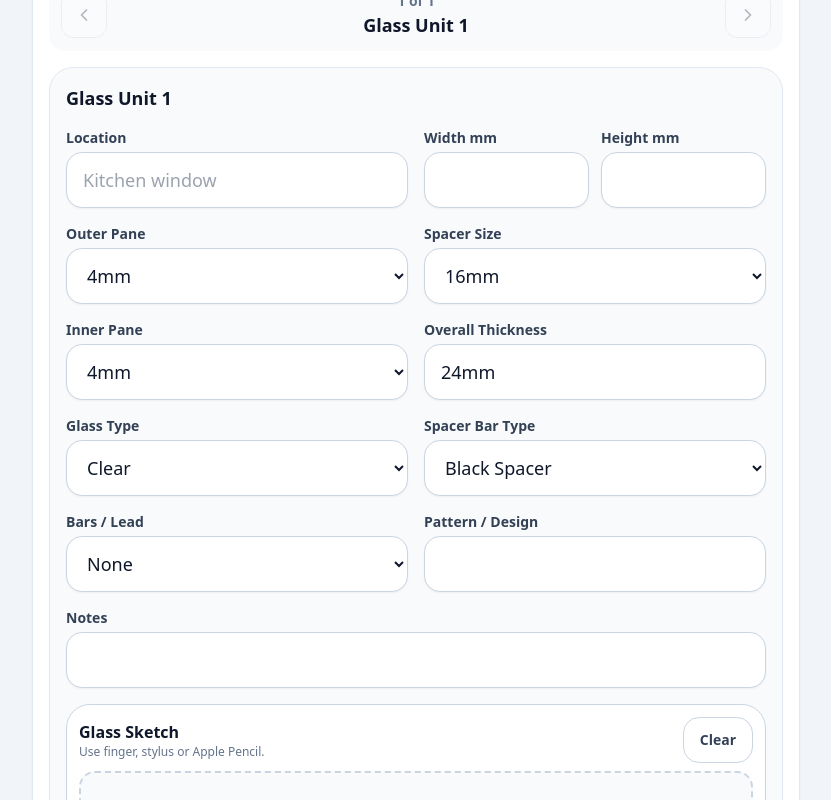
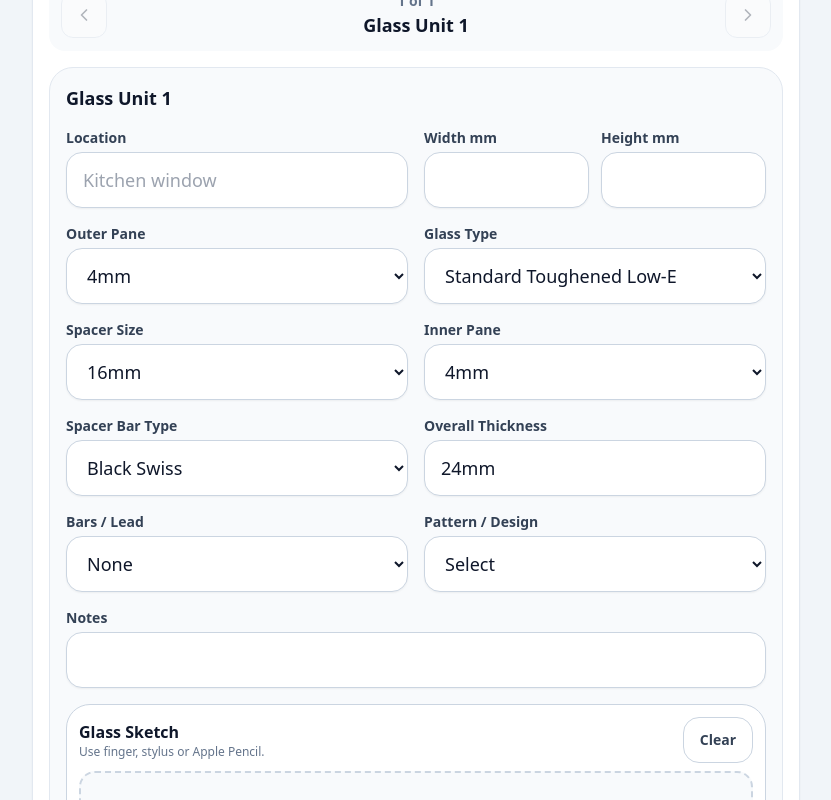
Before and after one commit to benjigtw2012/GTW-Service, a Next.js app: page / in a window 1280 px wide. Shown: the part 860-1660 px from the top of the page, without its empty margins (224-1055 px from the left). Built offline with nearby package versions, Linux system fonts and the light colour scheme.

Commit message:
Update page.js

```diff
--- a/app/page.js
+++ b/app/page.js
@@ -77,9 +77,36 @@ const otherItems = [
 
 const paneThicknessOptions = ["4mm", "6mm", "6.4mm Laminated", "8mm", "10mm", "Other"];
 const spacerSizeOptions = ["6mm", "8mm", "10mm", "12mm", "14mm", "16mm", "18mm", "20mm", "Other"];
-const spacerBarOptions = ["Black Spacer", "Silver Spacer", "Warm Edge Spacer", "Black Swiss Spacer", "Ali Spacer (Any Colour)", "Other"];
-const decorativeBarOptions = ["None", "Black Swiss Bars", "All Colour Ali Bars", "Georgian Bars", "Lead Work", "Other"];
-const glassTypeOptions = ["Clear", "Low-E", "Toughened", "Laminated", "Pattern", "Obscure", "Other"];
+const spacerBarOptions = ["Black Swiss", "Silver Ali", "Black Ali", "White Ali", "Other - check notes"];
+const decorativeBarOptions = ["None", "18mm G Bar", "25mm G Bar", "Lead"];
+const glassTypeOptions = ["Standard Toughened Low-E", "Acoustic", "Laminated", "Single Glaze"];
+
+const patternOptions = [
+  "",
+  "Satin",
+  "Stippolyte",
+  "Arctic",
+  "Autumn",
+  "Cassini",
+  "Chantilly",
+  "Charcoal Sticks",
+  "Contora",
+  "Cotswold",
+  "Digital",
+  "Everglade",
+  "Flemish",
+  "Florielle",
+  "Mayflower",
+  "Minster",
+  "Oak",
+  "Pelerine",
+  "Reeded",
+  "Sycamore",
+  "Taffeta",
+  "Tribal",
+  "Warwick",
+  "Other - check notes",
+];
 
 function todayUk() {
   return new Date().toLocaleDateString("en-GB");
@@ -109,10 +136,11 @@ function emptyGlassRow() {
     spacerSize: "16mm",
     innerPane: "4mm",
     overallThickness: "24mm",
-    type: "Clear",
+    type: "Standard Toughened Low-E",
     spacerBar: "Black Spacer",
     decorativeBar: "None",
    pattern: "",
+barColour: "",
     notes: "",
     sketchImage: "",
   };
@@ -617,8 +645,25 @@ export default function MobileWindowDoorSurveyApp() {
       glassRows: prev.glassRows.map((row) => {
         if (row.id !== id) return row;
         const updated = { ...row, [key]: value };
+        if (key === "type" && value === "Single Glaze") {
+  updated.spacerSize = "";
+  updated.innerPane = "";
+  updated.spacerBar = "";
+  updated.overallThickness = updated.outerPane || "";
+}
+
+if (key === "type" && value !== "Single Glaze") {
+  updated.spacerSize = updated.spacerSize || "16mm";
+  updated.innerPane = updated.innerPane || "4mm";
+  updated.spacerBar = updated.spacerBar || "Black Swiss";
+  updated.overallThickness = calculateOverallThickness(updated.outerPane, updated.spacerSize, updated.innerPane);
+}
+
 if (["outerPane", "spacerSize", "innerPane"].includes(key)) {
-          updated.overallThickness = calculateOverallThickness(updated.outerPane, updated.spacerSize, updated.innerPane);
+  updated.overallThickness =
+    updated.type === "Single Glaze"
+      ? updated.outerPane || ""
+      : calculateOverallThickness(updated.outerPane, updated.spacerSize, updated.innerPane);
 }
         return updated;
       }),
@@ -931,13 +976,25 @@ const removeLock = (roomId, lockId) => {
                     <Field label="Height mm" value={activeGlass.height} onChange={(v) => updateGlass(activeGlass.id, "height", v)} inputMode="numeric" />
                   </div>
                   <SelectField label="Outer Pane" value={activeGlass.outerPane} onChange={(v) => updateGlass(activeGlass.id, "outerPane", v)} options={paneThicknessOptions} />
+                  <SelectField label="Glass Type" value={activeGlass.type} onChange={(v) => updateGlass(activeGlass.id, "type", v)} options={glassTypeOptions} />
+
+{activeGlass.type !== "Single Glaze" && (
+  <>
     <SelectField label="Spacer Size" value={activeGlass.spacerSize} onChange={(v) => updateGlass(activeGlass.id, "spacerSize", v)} options={spacerSizeOptions} />
     <SelectField label="Inner Pane" value={activeGlass.innerPane} onChange={(v) => updateGlass(activeGlass.id, "innerPane", v)} options={paneThicknessOptions} />
+    <SelectField label="Spacer Bar Type" value={activeGlass.spacerBar} onChange={(v) => updateGlass(activeGlass.id, "spacerBar", v)} options={spacerBarOptions} />
+  </>
+)}
+
 <Field label="Overall Thickness" value={activeGlass.overallThickness} onChange={(v) => updateGlass(activeGlass.id, "overallThickness", v)} placeholder="Auto calculated" />
-                  <SelectField label="Glass Type" value={activeGlass.type} onChange={(v) => updateGlass(activeGlass.id, "type", v)} options={glassTypeOptions} />
-                  <SelectField label="Spacer Bar Type" value={activeGlass.spacerBar} onChange={(v) => updateGlass(activeGlass.id, "spacerBar", v)} options={spacerBarOptions} />
+
 <SelectField label="Bars / Lead" value={activeGlass.decorativeBar} onChange={(v) => updateGlass(activeGlass.id, "decorativeBar", v)} options={decorativeBarOptions} />
-                  <Field label="Pattern / Design" value={activeGlass.pattern} onChange={(v) => updateGlass(activeGlass.id, "pattern", v)} />
+
+{["18mm G Bar", "25mm G Bar"].includes(activeGlass.decorativeBar) && (
+  <Field label="G Bar Colour" value={activeGlass.barColour} onChange={(v) => updateGlass(activeGlass.id, "barColour", v)} placeholder="e.g. White, Black, Anthracite" />
+)}
+
+<SelectField label="Pattern / Design" value={activeGlass.pattern} onChange={(v) => updateGlass(activeGlass.id, "pattern", v)} options={patternOptions} />
                   <div className="sm:col-span-2"><Field label="Notes" value={activeGlass.notes} onChange={(v) => updateGlass(activeGlass.id, "notes", v)} /></div>
                   <div className="sm:col-span-2"><SketchPad title="Glass Sketch" value={activeGlass.sketchImage} onChange={(v) => updateGlass(activeGlass.id, "sketchImage", v)} /></div>
                 </div>
```
Lines whose indentation alone changed are shown as unchanged.
